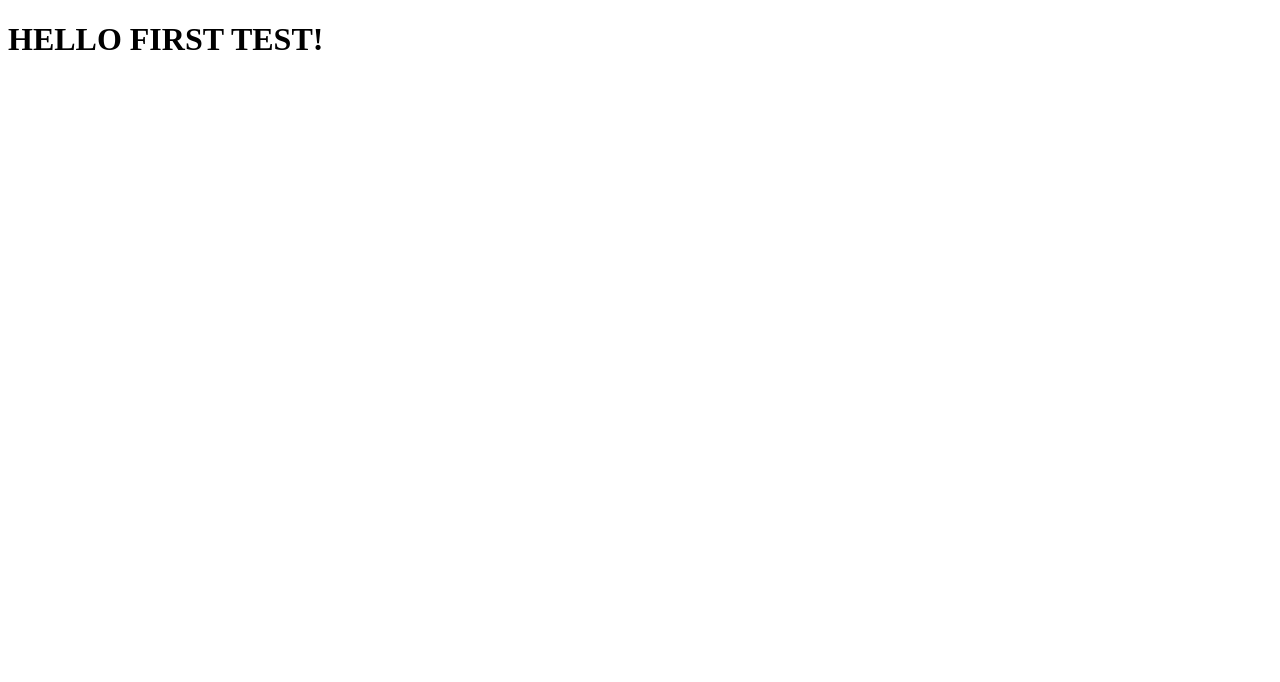
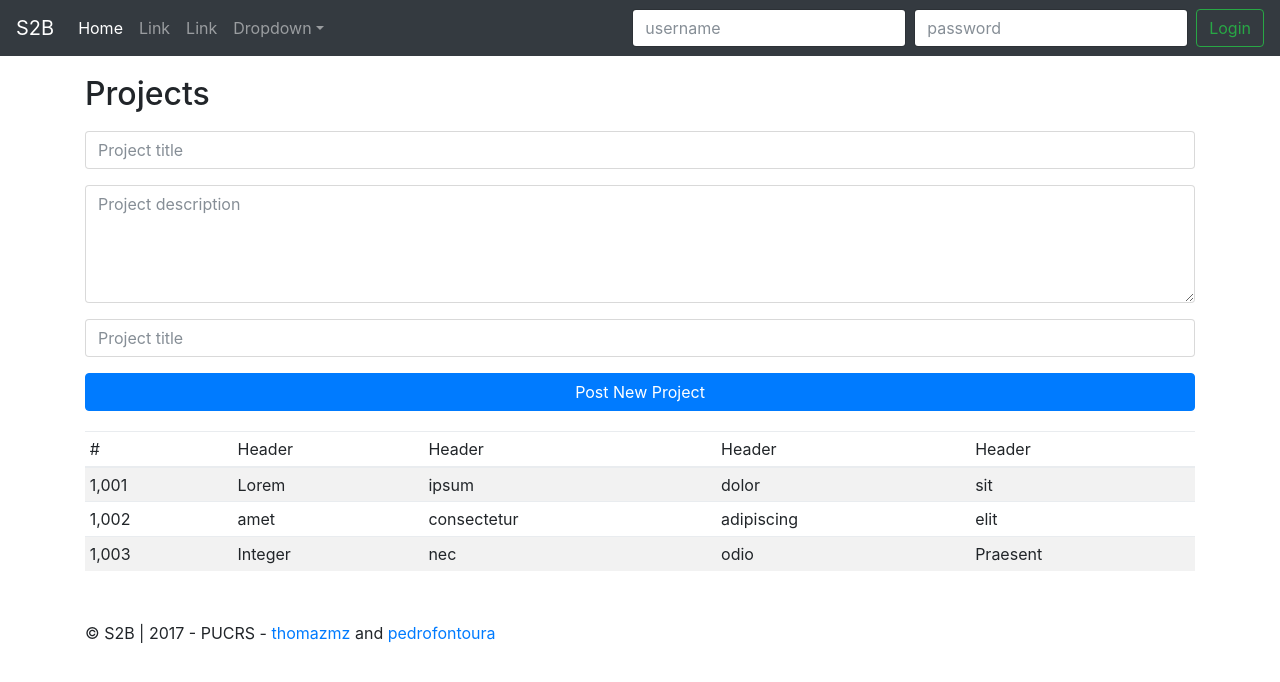
Before and after one commit to pedrofontoura/s2b2017-2, a website: page public/index.html in a window 1280 px wide. Drawn offline with nearby package versions, Linux system fonts and the light colour scheme.

Commit message:
página index.html estática adicionada à pasta public.

```diff
--- a/app.js
+++ b/app.js
@@ -15,6 +15,7 @@ app.use(morgan('dev'));
 app.use(bodyParser.json());
 app.use(bodyParser.urlencoded({extended:true}));
 app.use('/api', routes);
+app.use(express.static(__dirname + '/public'))
 
 // App config
 const port = process.env.PORT || 8080; // Defines the port we're using to access the application;
--- /dev/null
+++ b/public/assets/css/reset.css
@@ -0,0 +1,43 @@
+html, body, div, span, applet, object, iframe,
+h1, h2, h3, h4, h5, h6, p, blockquote, pre,
+a, abbr, acronym, address, big, cite, code,
+del, dfn, em, img, ins, kbd, q, s, samp,
+small, strike, strong, sub, sup, tt, var,
+b, u, i, center,
+dl, dt, dd, ol, ul, li,
+fieldset, form, label, legend,
+table, caption, tbody, tfoot, thead, tr, th, td,
+article, aside, canvas, details, embed,
+figure, figcaption, footer, header, hgroup,
+menu, nav, output, ruby, section, summary,
+time, mark, audio, video {
+	margin: 0;
+	padding: 0;
+	border: 0;
+	font-size: 100%;
+	font: inherit;
+	vertical-align: baseline;
+}
+/* HTML5 display-role reset for older browsers */
+article, aside, details, figcaption, figure,
+footer, header, hgroup, menu, nav, section {
+	display: block;
+}
+body {
+	line-height: 1;
+}
+ol, ul {
+	list-style: none;
+}
+blockquote, q {
+	quotes: none;
+}
+blockquote:before, blockquote:after,
+q:before, q:after {
+	content: '';
+	content: none;
+}
+table {
+	border-collapse: collapse;
+	border-spacing: 0;
+}
--- a/public/assets/css/style.css
+++ b/public/assets/css/style.css
@@ -0,0 +1,9 @@
+footer {
+  margin-top: 50px;
+}
+form {
+  margin: 20px 0;
+}
+.container {
+  margin-top: 20px;
+}
--- a/public/index.html
+++ b/public/index.html
@@ -1,10 +1,128 @@
 <!DOCTYPE html>
-<html>
+<html lang="pt-br">
   <head>
+
     <meta charset="utf-8">
-    <title></title>
+    <meta name="viewport" content="width=device-width, initial-scale=1, shrink-to-fit=no">
+    <meta name="description" content="">
+    <meta name="author" content="Pedro Fontoura e Thomaz Zandonotto">
+
+    <title>S2B</title>
+
+    <!-- CSSReset -->
+    <link href="assets/css/reset.css" type="text/css" rel="stylesheet">
+    <!-- CSSBootstrap -->
+    <link rel="stylesheet" type="text/css" href="https://maxcdn.bootstrapcdn.com/bootstrap/4.0.0-beta/css/bootstrap.min.css" integrity="sha384-/Y6pD6FV/Vv2HJnA6t+vslU6fwYXjCFtcEpHbNJ0lyAFsXTsjBbfaDjzALeQsN6M" crossorigin="anonymous">
+    <!-- CSSStyle -->
+    <link rel="stylesheet" type="text/css" href="/assets/css/style.css">
+    <!-- AngularJS -->
+    <script src="https://ajax.googleapis.com/ajax/libs/angularjs/1.5.6/angular.min.js"></script>
+
   </head>
   <body>
-    <h1>HELLO FIRST TEST!</h1>
+
+    <nav class="navbar navbar-expand-md navbar-dark navbar-toggleable-md bg-dark">
+      <a class="navbar-brand" href="#">S2B</a>
+      <button class="navbar-toggler" type="button" data-toggle="collapse" data-target="#navbarsExampleDefault" aria-controls="navbarsExampleDefault" aria-expanded="false" aria-label="Toggle navigation">
+        <span class="navbar-toggler-icon"></span>
+      </button>
+      <div class="collapse navbar-collapse" id="navbarsExampleDefault">
+        <ul class="navbar-nav mr-auto">
+          <li class="nav-item active">
+            <a class="nav-link" href="#">Home <span class="sr-only">(current)</span></a>
+          </li>
+          <li class="nav-item">
+            <a class="nav-link" href="#">Link</a>
+          </li>
+          <li class="nav-item">
+            <a class="nav-link" href="#">Link</a>
+          </li>
+          <li class="nav-item dropdown">
+            <a class="nav-link dropdown-toggle" href="http://example.com" id="dropdown01" data-toggle="dropdown" aria-haspopup="true" aria-expanded="false">Dropdown</a>
+            <div class="dropdown-menu" aria-labelledby="dropdown01">
+              <a class="dropdown-item" href="#">Projects</a>
+              <a class="dropdown-item" href="#">Users</a>
+              <a class="dropdown-item" href="#">New Project</a>
+            </div>
+          </li>
+        </ul>
+        <form class="form-inline my-2 my-lg-0">
+          <input class="form-control mr-sm-2" type="text" placeholder="username" aria-label="username">
+          <input class="form-control mr-sm-2" type="password" placeholder="password" aria-label="password">
+          <button class="btn btn-outline-success my-2 my-sm-0" type="submit">Login</button>
+        </form>
+      </div>
+    </nav>
+
+    <div class="container">
+      <!-- <div class="jumbotron">
+        <h1 class="display-3">Hello, S2B!</h1>
+        <p>This is a template for a simple marketing or informational website. It includes a large callout called a jumbotron and three supporting pieces of content. Use it as a starting point to create something more unique.</p>
+        <p><a class="btn btn-primary btn-lg" href="#" role="button">Learn more &raquo;</a></p>
+      </div> -->
+      <h2>Projects</h2>
+      <form>
+        <div class="form-group">
+          <input type="text" class="form-control" placeholder="Project title">
+        </div>
+        <div class="form-group">
+          <textarea class="form-control" rows="5" placeholder="Project description"></textarea>
+        </div>
+        <div class="form-group">
+          <input type="text" class="form-control" placeholder="Project title">
+        </div>
+        <button type="submit" class="btn btn-primary btn-block">Post New Project</button>
+      </form>
+      <div class="table-responsive">
+        <table class="table-sm table table-striped table-hover">
+          <thead>
+            <tr>
+              <th>#</th>
+              <th>Header</th>
+              <th>Header</th>
+              <th>Header</th>
+              <th>Header</th>
+            </tr>
+          </thead>
+          <tbody>
+            <tr class='clickable-row' data-href='url://google.com'>
+              <td>1,001</td>
+              <td>Lorem</td>
+              <td>ipsum</td>
+              <td>dolor</td>
+              <td>sit</td>
+            </tr>
+            <tr>
+              <td>1,002</td>
+              <td>amet</td>
+              <td>consectetur</td>
+              <td>adipiscing</td>
+              <td>elit</td>
+            </tr>
+            <tr>
+              <td>1,003</td>
+              <td>Integer</td>
+              <td>nec</td>
+              <td>odio</td>
+              <td>Praesent</td>
+            </tr>
+          </tbody>
+        </table>
+      </div>
+    </div> <!-- Container -->
+
+    <div class="container">
+      <footer>
+        <p>&copy; S2B | 2017 - PUCRS - <a href="https://github.com/thomazmz">thomazmz</a> and <a href="https://github.com/pedrofontoura">pedrofontoura</a></p>
+      </footer>
+    </div> <!-- /container -->
+
+    <!-- jQuery -->
+    <script src="https://code.jquery.com/jquery-3.2.1.slim.min.js" integrity="sha384-KJ3o2DKtIkvYIK3UENzmM7KCkRr/rE9/Qpg6aAZGJwFDMVNA/GpGFF93hXpG5KkN" crossorigin="anonymous"></script>
+    <!-- Pooper -->
+    <script src="https://cdnjs.cloudflare.com/ajax/libs/popper.js/1.11.0/umd/popper.min.js" integrity="sha384-b/U6ypiBEHpOf/4+1nzFpr53nxSS+GLCkfwBdFNTxtclqqenISfwAzpKaMNFNmj4" crossorigin="anonymous"></script>
+    <!-- JSBootstrap -->
+    <script src="https://maxcdn.bootstrapcdn.com/bootstrap/4.0.0-beta/js/bootstrap.min.js" integrity="sha384-h0AbiXch4ZDo7tp9hKZ4TsHbi047NrKGLO3SEJAg45jXxnGIfYzk4Si90RDIqNm1" crossorigin="anonymous"></script>
+
   </body>
 </html>
```
